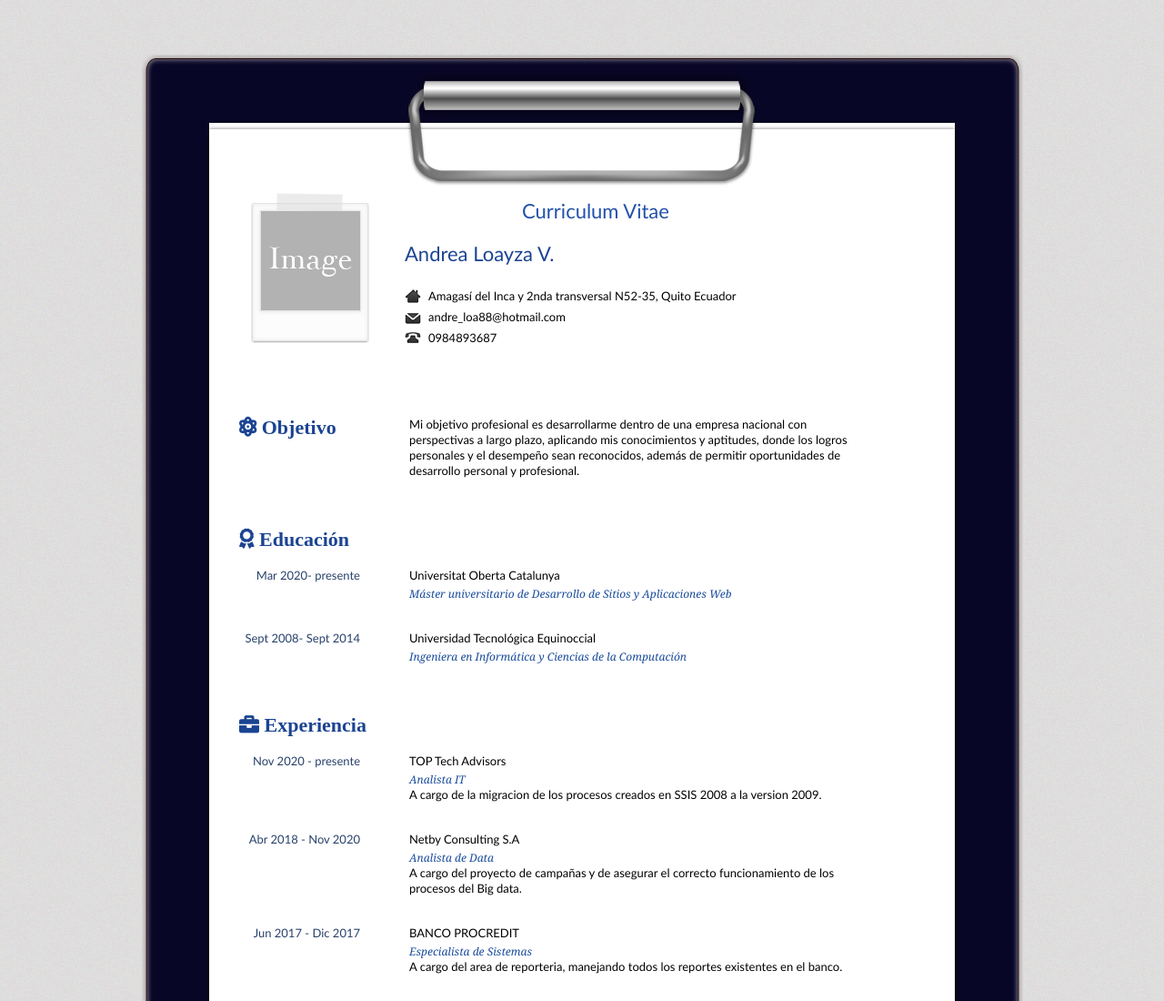
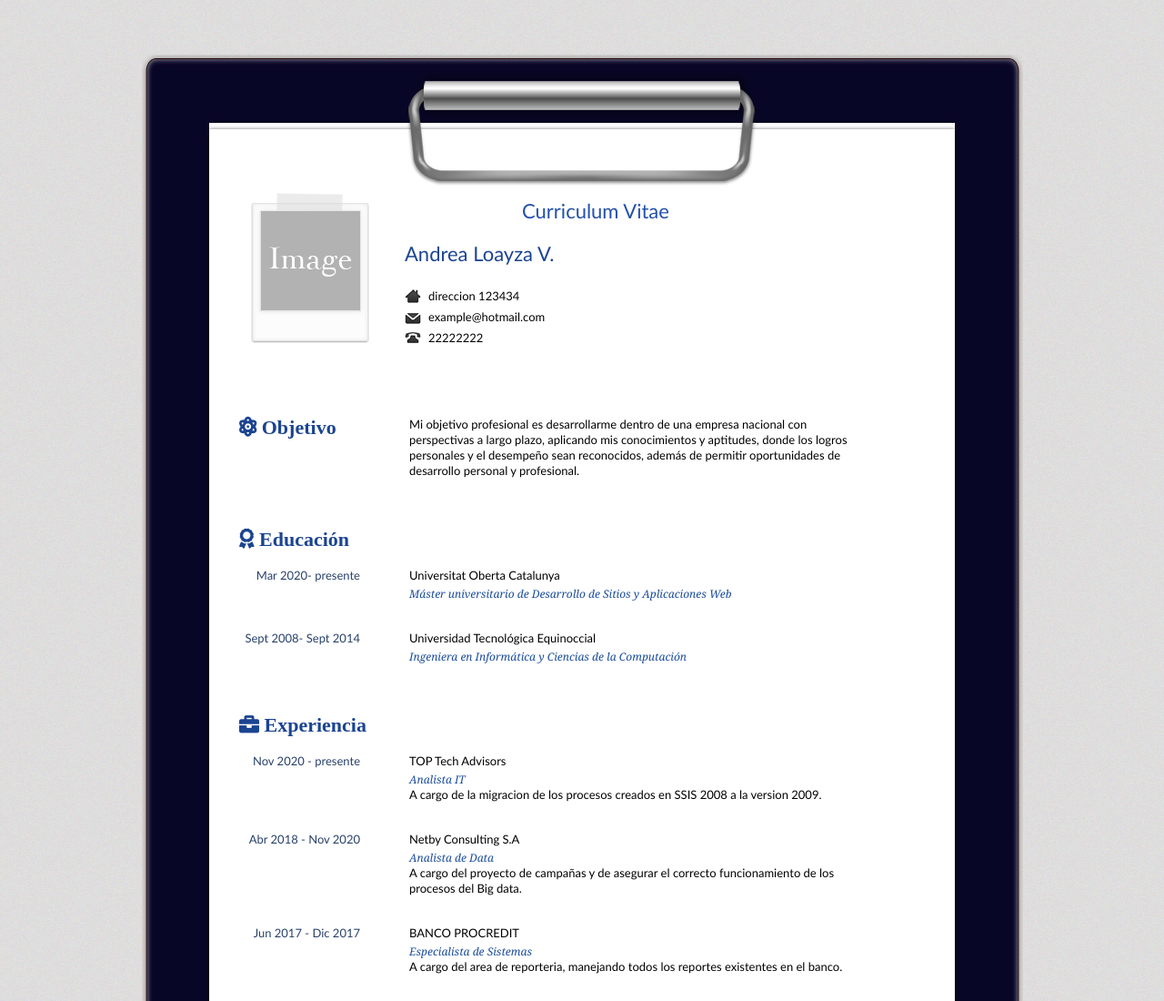
Before and after one commit to andy202003/PEC1HerramientsHTML, a website built with Parcel: page src/index.html in a window 1280 px wide. Shown: the top 1100 px of the page at 91% size. Built offline with nearby package versions, Linux system fonts and the light colour scheme.

Commit message:
Update index.html

```diff
--- a/src/index.html
+++ b/src/index.html
@@ -33,13 +33,12 @@
                                 <br />
                                 <ul class="self__lista">
                                     <li class="self__ad">
-                                        Amagasí del Inca y 2nda transversal
-                                        N52-35, Quito Ecuador
+                                        direccion 123434
                                     </li>
                                     <li class="self__mail">
-                                        andre_loa88@hotmail.com
+                                        example@hotmail.com
                                     </li>
-                                    <li class="self__tel">0984893687</li>
+                                    <li class="self__tel">22222222</li>
                                 </ul>
                             </div>
                             <!-- End Personal Information -->
```
